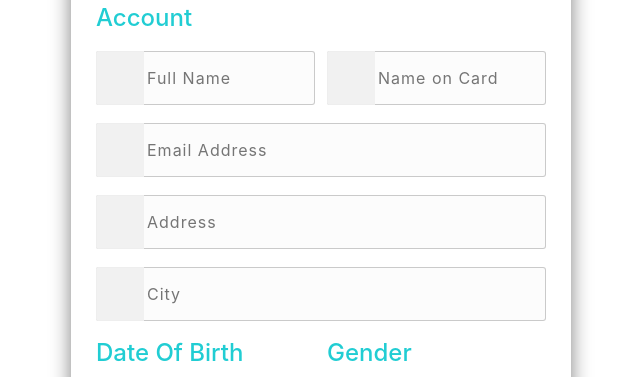
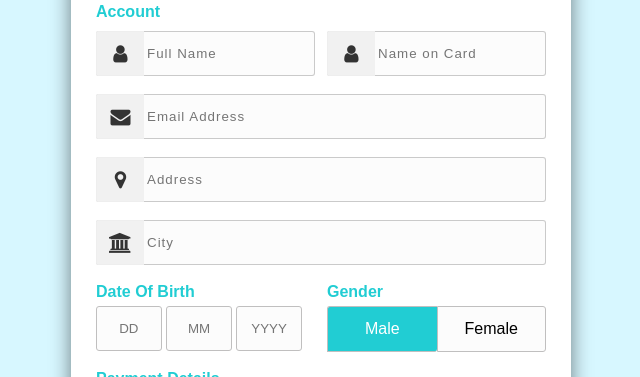
Before and after one commit to NIMISHASIDDAMSHETTY/Payment-Form, a plain HTML site: page index.html in a window 1280 px wide. Shown: the part 105-482 px from the top of the page, without its empty margins (319-959 px from the left). Drawn offline with nearby package versions, Linux system fonts and the light colour scheme.

Commit message:
Update index.html

```diff
--- a/index.html
+++ b/index.html
@@ -7,7 +7,7 @@
     <meta name="viewport" content="width=device-width, initial-scale=1.0">
     <title>Payment Form - Sagar Developer</title>
     <link rel="stylesheet" href="style.css">
-    <link rel="stylesheet" href="https://maxcdn.bootstrapcdn.com/bootstrap/4.5.2/css/bootstrap.min.css">
+    <link rel="stylesheet" href="http://maxcdn.bootstrapcdn.com/font-awesome/4.2.0/css/font-awesome.min.css">
 </head>
 
 <body>
```
